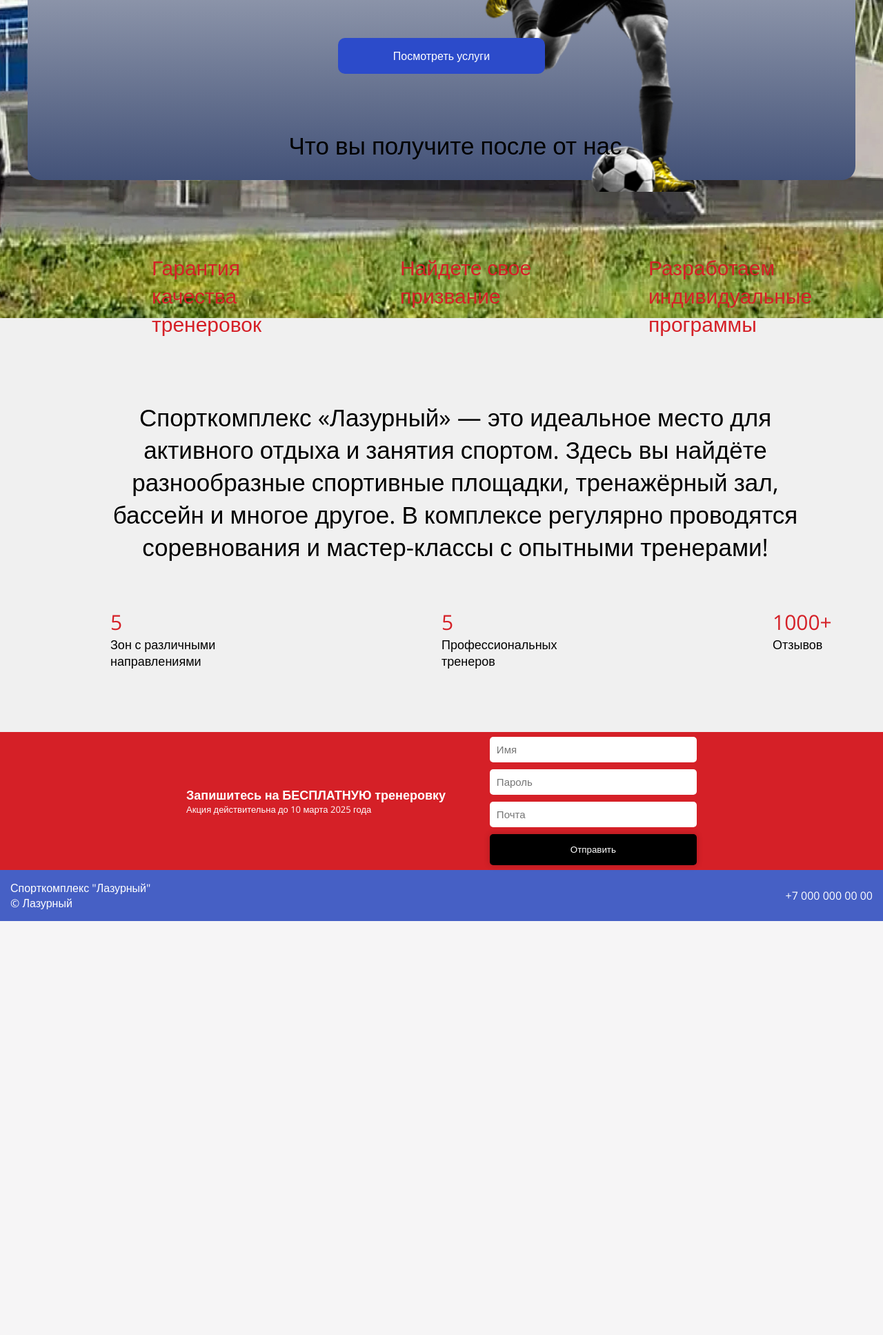
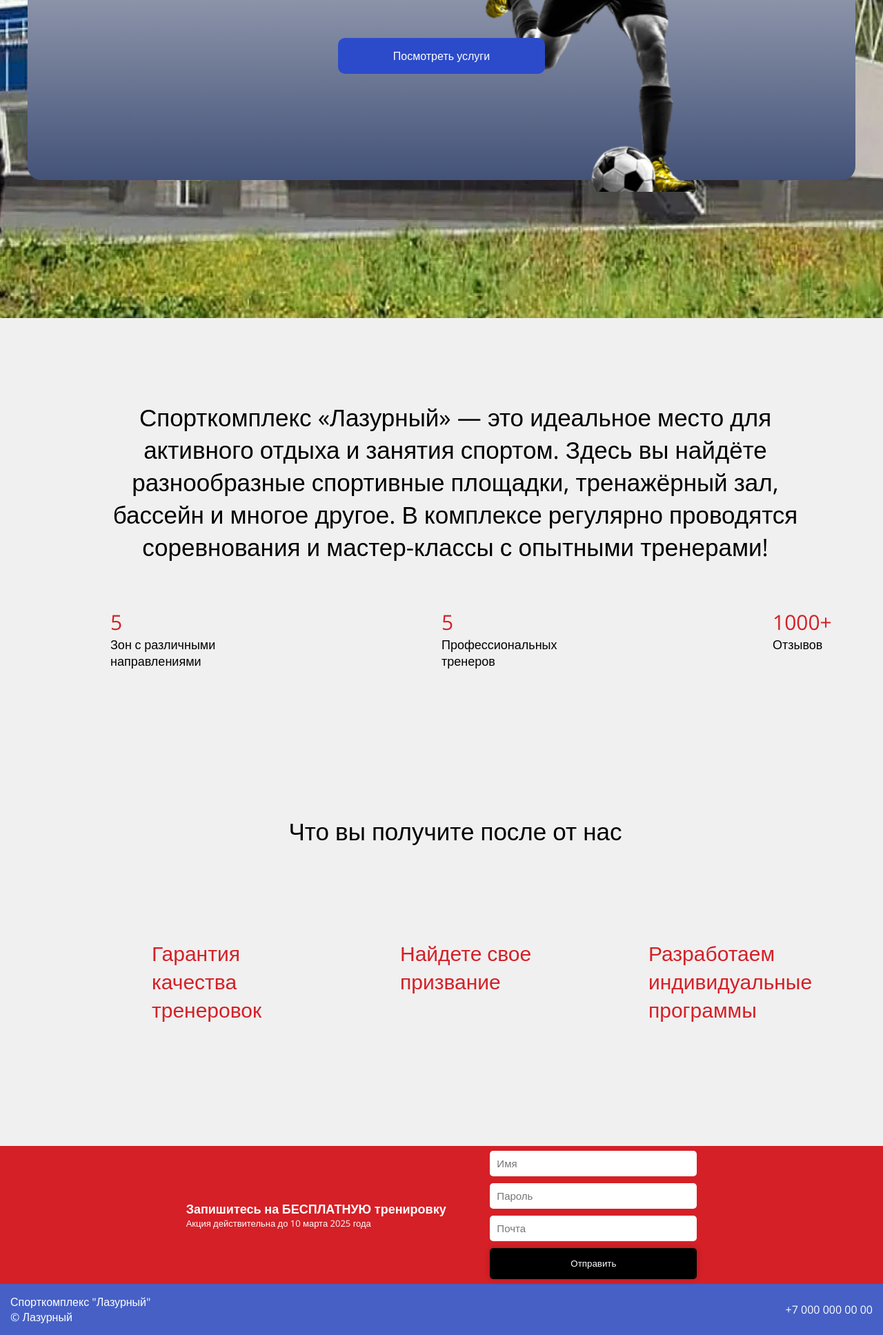
Before and after one commit to nnn1k/cursa4, a Flask app: page / in a window 1280 px wide; the page is wider, and only the part inside the window is pictured. Shown: the part 602-2537 px from the top of that part at 69% size. Before the commit the page ends 1937 px from the top of that part, so only its background shows below. Run offline with Flask 3, Linux system fonts and the light colour scheme.

Commit message:
refactoring code

```diff
--- a/modules/database/migration/create_services.py
+++ b/modules/database/migration/create_services.py
@@ -7,6 +7,7 @@ def create_services():
           id int primary key identity(1, 1),
           name nvarchar(100) not null,
           description nvarchar(1000) not null,
+          photo_url nvarchar(100) not null
         );
     ''')
 
--- a/static/styles/base.css
+++ b/static/styles/base.css
@@ -118,5 +118,6 @@ body {
 }
 
 .content{
+    min-height: 100vh;
     height: 100%;
 }
--- a/templates/base.html
+++ b/templates/base.html
@@ -38,7 +38,7 @@
         <div></div>
         <div></div>
 
-        <div class="reklamaText"> Запишитесь на БЕСПЛАТНУЮ тренеровку<p>Акция действительна до 10 марта 2025 года</p></div>
+        <div class="reklamaText"> Запишитесь на БЕСПЛАТНУЮ тренировку<p>Акция действительна до 10 марта 2025 года</p></div>
         <form action="zayavka" method="post">
             <div class="form-field">
                 <input type="text" placeholder="Имя" id="text" name="password" class="input-field-base" value="">
--- a/templates/startpage.html
+++ b/templates/startpage.html
@@ -31,7 +31,7 @@
                 </div>
             </div>
         </div>
-        <div class="info1">
+        <div class="about">
             <div class="info">
                 <div class="text3">Что вы получите после от нас</div>
                 <div class="text8">Гарантия качества тренеровок</div>
```
